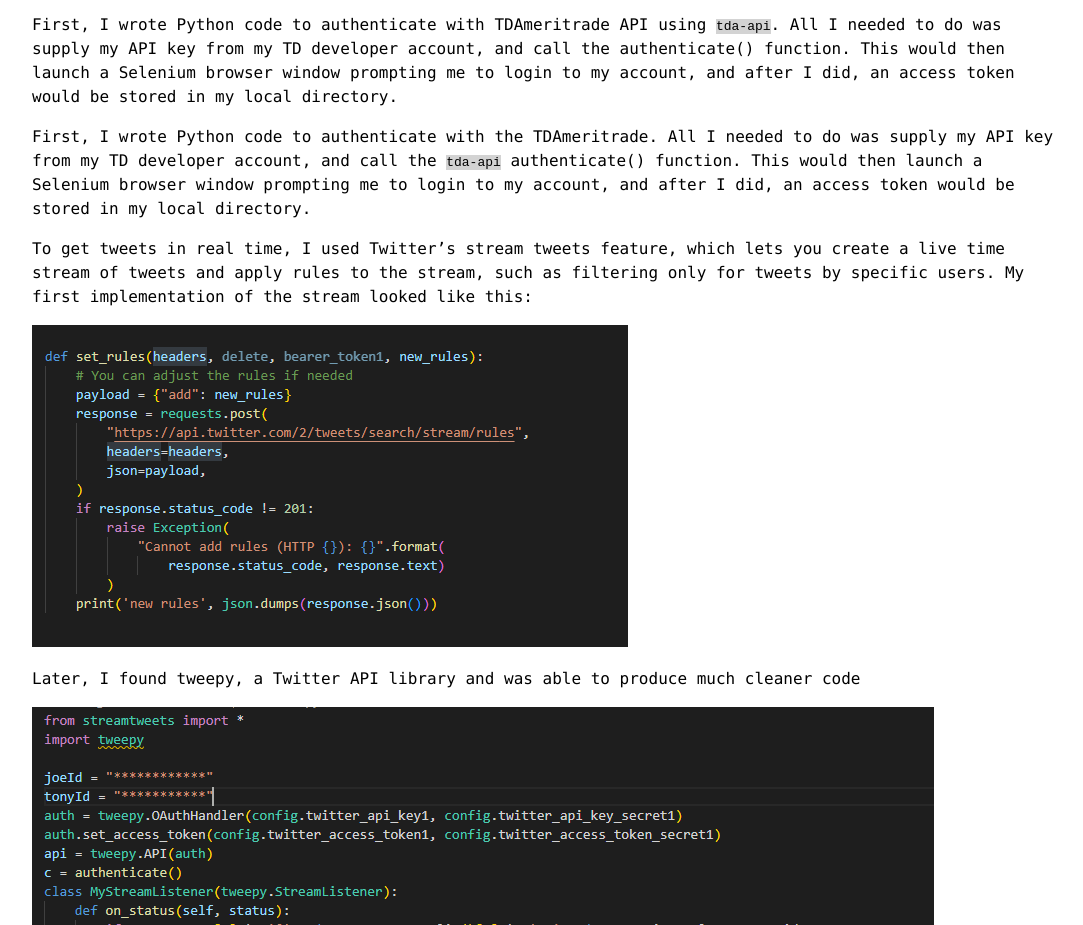
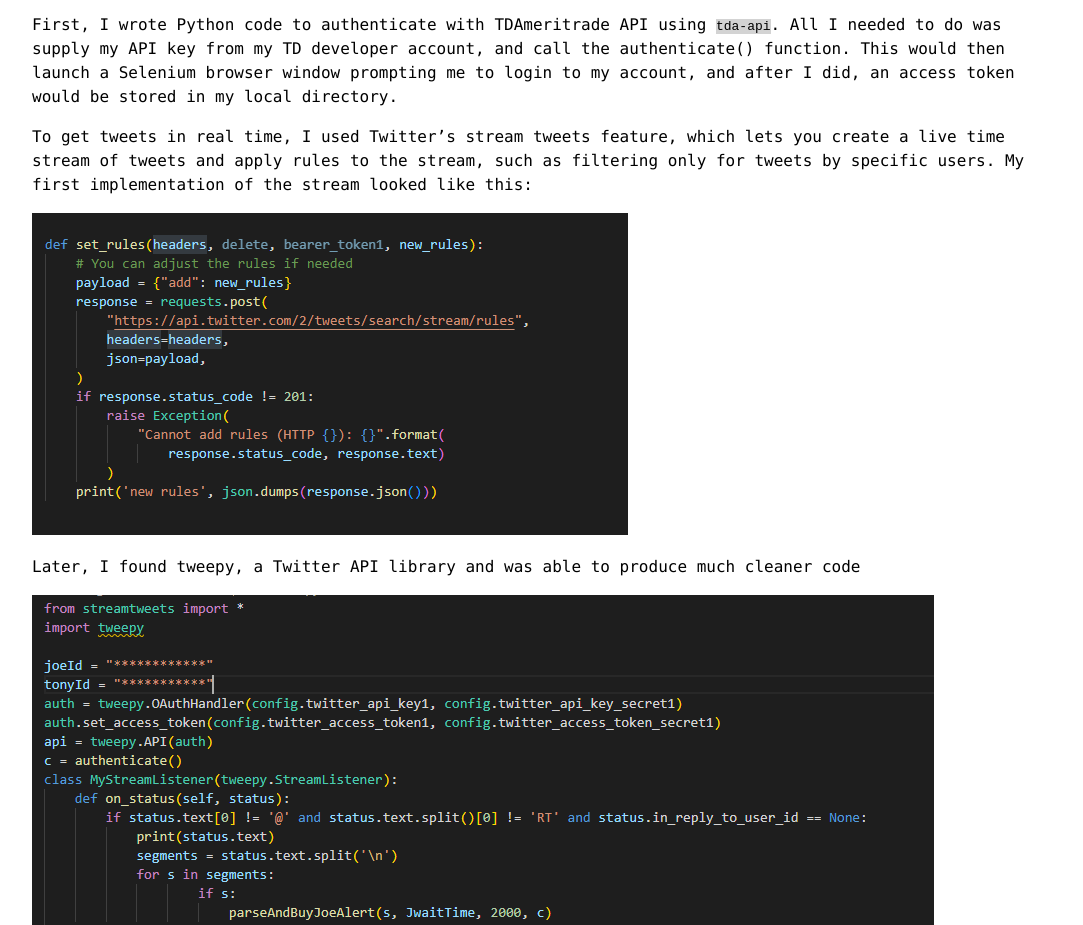
Before and after one commit to YEESH421/YEESH421.github.io, a plain HTML site: page pages/post1.html in a window 1280 px wide. Shown: the part 1300-2225 px from the top of the page, without its empty margins (104-1187 px from the left). Drawn offline with Linux system fonts and the light colour scheme; a script that the page names is missing.

Commit message:
delete duplicated paragraph

```diff
--- a/pages/post1.html
+++ b/pages/post1.html
@@ -55,10 +55,6 @@
         </p>
         <p>First, I wrote Python code to authenticate with TDAmeritrade API using <code>tda-api</code>. All I needed to
             do was supply my API key from my TD developer account, and call the authenticate() function. This would then
-            launch a Selenium browser window prompting me to login to my account, and after I did, an access token would
-            be stored in my local directory.</p>
-        <p>First, I wrote Python code to authenticate with the TDAmeritrade. All I needed to do was supply my API key
-            from my TD developer account, and call the <code>tda-api</code> authenticate() function. This would then
             launch a Selenium browser window prompting me to login to my account, and after I did, an access token would
             be stored in my local directory.</p>
         <p>To get tweets in real time, I used Twitter’s stream tweets feature, which lets you create a live time stream
```
Also changed, not shown: pages/assets/JoeAlert.PNG (deleted).
